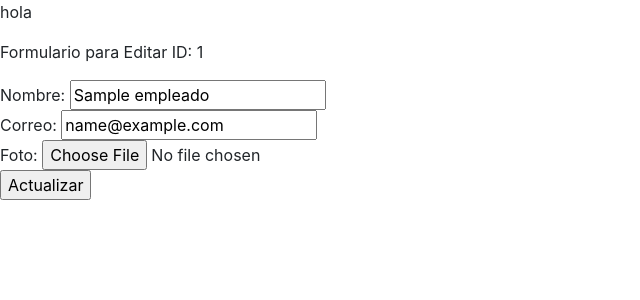
After one commit to mrubio98/sistema2171, a Flask app: page /edit/1 in a window 1280 px wide. The commit adds this page. Shown: the top 300 px of the page, without its empty margins (0-640 px from the left). Run offline with Flask 2, Linux system fonts and the light colour scheme; tables that the repository leaves empty or names only in its code hold one stand-in row (values such as "Sample post"); some libraries are stand-ins or nearby versions.

Commit message:
_clase32

```diff
--- a/app.py
+++ b/app.py
@@ -1,37 +1,47 @@
-#El nombre del archivo debe ser app.py
+#Elimine comentarios de la clase31
+from flask import Flask
+#incluimos redirect para redireccionar a la misma pagina
+from flask import render_template , request , redirect
+from flaskext.mysql import MySQL
+from pymysql import DATETIME, cursors
 
-#importar flask
-from flask import Flask
-from flask import render_template , request
+#importamos datetime para insertarlo en las fotos para que no halla dos iguales
+from datetime import date, datetime
 
-#importar de flask la libreria de base de datos
-from flaskext.mysql import MySQL
-from pymysql import cursors
+#importarmos las librerias de sistema operativo
+import os
 
 app = Flask(__name__)
 
-#crear ruta con base de datos
+
 mysql = MySQL()
-#configurar los datos del database
+
 app.config['MYSQL_DATABASE_HOST'] = 'localhost'
 app.config['MYSQL_DATABASE_USER'] = 'root'
 app.config['MYSQL_DATABASE_PASSWORD'] = ''
 app.config['MYSQL_DATABASE_DB'] = 'sistema2171' #nombre de la base de dato
-#iniciar
 mysql.init_app(app)
 
-#crear ruta
+#hacemos referencia a la carpeta de uploads
+CARPETA = os.path.join('uploads')
+app.config['CARPETA'] = CARPETA
+
 @app.route('/')
 def index():
-    #base de datos
-    sql="INSERT INTO `empleados` (`id`, `nombre`, `mail`, `foto`) VALUES (NULL, 'tuki', 'tukicapo@ciudad.com.ar', 'fotodetuki.jpg');"
+    #traemos los datos de empleados
+    sql="SELECT * FROM `empleados`"
     conn = mysql.connect()
     cursor = conn.cursor()
     cursor.execute(sql)
+
+    #diferencia con insert
+    empleados = cursor.fetchall()
+    print(empleados)
+
     conn.commit()
 
-    #ruta
-    return render_template('empleados/index.html')
+    #enviamos ademas la lista empleados
+    return render_template('empleados/index.html', empleados = empleados)
 
 @app.route('/create')
 def create():
@@ -43,8 +53,19 @@ def storage():
     _correo = request.form['txtCorreo']
     _foto = request.files['txtFoto']
 
+    #pido la hora y la transformo en string
+    now = datetime.now()
+    tiempo = now.strftime("%Y%H%M%D")
+
+    #chequeamos si envio la foto
+    if _foto.filename != '':
+        #creamos nuevo nombre
+        nuevoNombreFoto = tiempo + _foto.filename
+        #y guardamos
+        _foto.save("uploads/"+ nuevoNombreFoto)
+
     sql="INSERT INTO `empleados` (`id`, `nombre`, `mail`, `foto`) VALUES (NULL, %s, %s, %s);"
-    datos =(_nombre,_correo,_foto.filename)
+    datos =(_nombre,_correo,nuevoNombreFoto)
     conn = mysql.connect()
     cursor = conn.cursor()
     cursor.execute(sql, datos)
@@ -52,15 +73,71 @@ def storage():
 
     return render_template('empleados/index.html')
 
+#metodo para eliminar
+#<int:id> captura un parametro int en la variable id
+@app.route('/delete/<int:id>')
+def delete(id):
+    conn = mysql.connect()
+    cursor = conn.cursor()
+    cursor.execute("DELETE FROM empleados WHERE id = %s", (id))
+    conn.commit()
+    #usamos redirect ya que estamos usamos el mismo template - buena practica
+    return redirect('/')
 
+@app.route('/edit/<int:id>')
+def edit(id):
+    conn = mysql.connect()
+    cursor = conn.cursor()
+    cursor.execute("SELECT * FROM empleados WHERE id = %s", (id))
+
+    #trae la data
+    empleados = cursor.fetchall()
+    conn.commit()
+
+    return render_template('empleados/edit.html', empleados = empleados)
+
+@app.route('/update/<int:id>', methods = ['POST'])
+def update(id):
+    _nombre = request.form['txtNombre']
+    _correo = request.form['txtCorreo']
+    _foto = request.files['txtFoto']
+    _id = id
+
+    conn = mysql.connect()
+    cursor = conn.cursor()
+
+    #foto
+    if _foto.filename != '':
+        now = datetime.now()
+        tiempo = now.strftime("%Y%H%M%D")
+
+        nuevoNombreFoto = tiempo + _foto.filename
+        _foto.save("uploads/"+ nuevoNombreFoto)
+
+        #borrar la foto vieja
+        cursor.excecute("SELECT foto FROM empleados WHERE id = %s", (id))
+        fotoVieja = cursor.fetchall()
+        os.remove(os.path.join(app.config['CARPETA'], fotoVieja[0][0]))
+
+        sql = "UPDATE empleados SET foto=%s WHERE id =%s"
+        datos =(nuevoNombreFoto,id)
+
+
+    sql = "UPDATE empleados SET nombre = %s , mail=%s WHERE id =%s"
+    datos =(_nombre,_correo,id)
+
+    cursor.execute(sql, datos)
+    conn.commit()
+
+    return render_template('empleados/index.html')
 
 
 if __name__ == "__main__":
     app.run(debug=True)
 
+
+
 #en la terminal escribir python app.py para arrancar
 #se 'mata' la terminal con ctrl + c
 
-
-
 #http://localhost:8080/phpmyadmin/ para ingresar en myadmin
--- /dev/null
+++ b/templates/empleados/edit.html
@@ -0,0 +1,30 @@
+<!DOCTYPE html>
+<html lang="en">
+<head>
+    <meta charset="UTF-8">
+    <meta name="viewport" content="width=device-width, initial-scale=1.0">
+    <link rel="stylesheet" href="https://maxcdn.bootstrapcdn.com/bootstrap/4.0.0/css/bootstrap.min.css">
+    <title>Edit</title>
+</head>
+<body>
+    <p>hola</p>
+    {% for empleado in empleados %}
+    <p>Formulario para Editar ID: {{empleado[0]}}</p>
+    <form method="post" action="/update/{{empleado[0]}}" enctype="multipart/form-data">
+        Nombre:
+        <input type="text" name="txtNombre" value="{{empleado[1]}}" id="txtNombre">
+        <br>
+
+        Correo:
+        <input type="text" name="txtCorreo" value="{{empleado[2]}}" id="txtCorreo">
+        <br>
+
+        Foto:
+        <input type="file" name="txtFoto" id="txtFoto">
+        <br>
+
+        <input type="submit" value="Actualizar">
+    </form>
+    {% endfor %}
+</body>
+</html>
```
Also changed, not shown: templates/empleados/index.html (+28 -1 lines), templates/empleados/storage.html (deleted).
